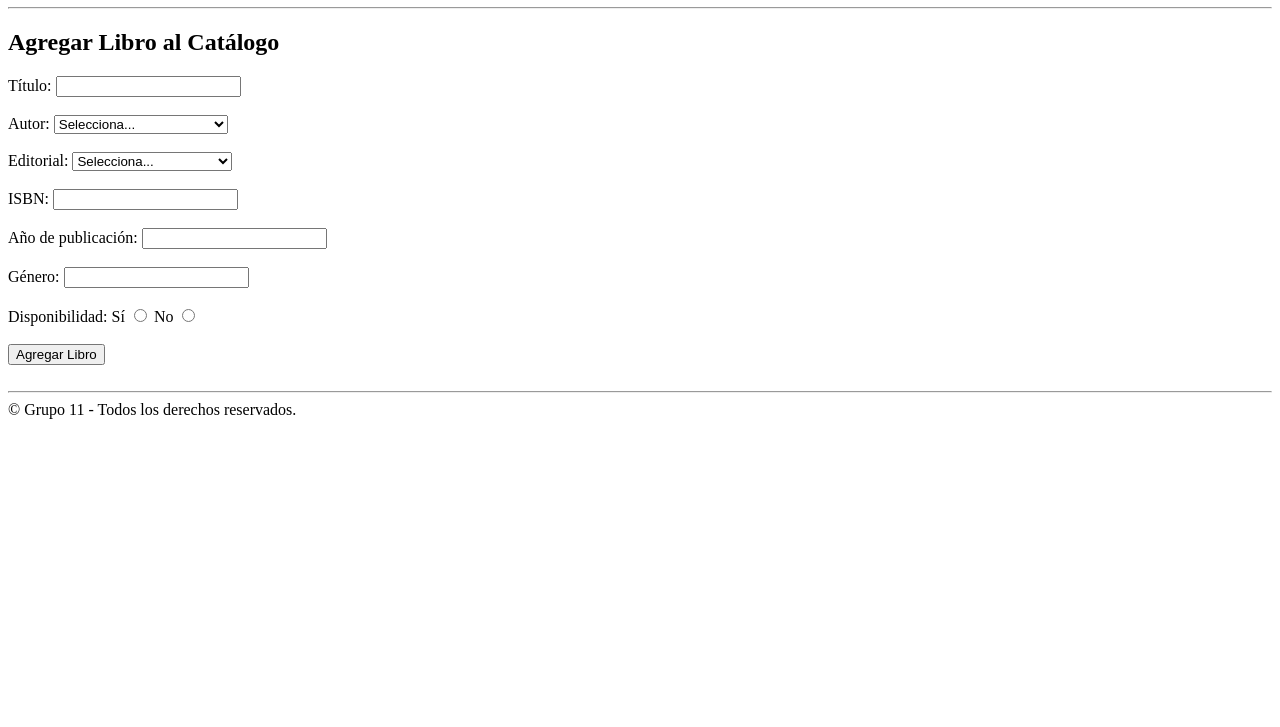
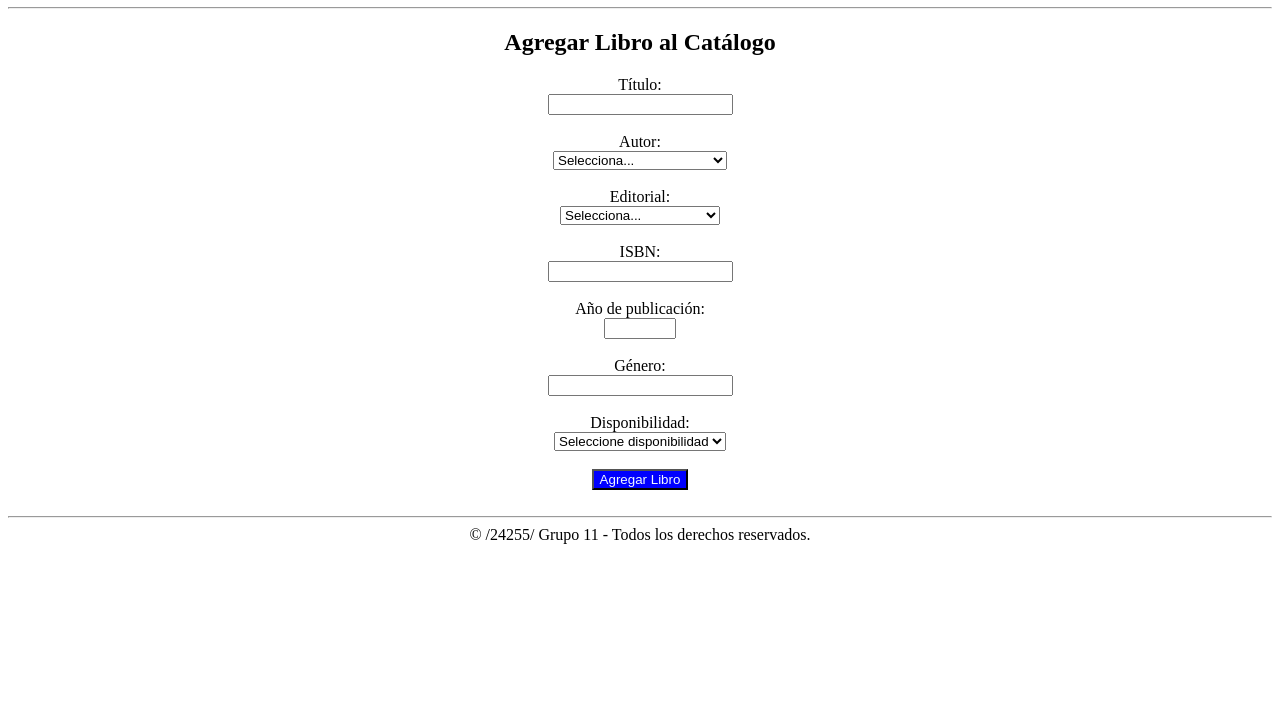
Before and after one commit to pablocesar912/integradorBackEnd, a plain HTML site: page front/newlibro.html in a window 1280 px wide. Shown: the part 73-800 px from the top of the page. Drawn offline with nearby package versions, Linux system fonts and the light colour scheme.

Commit message:
Detalles finales html

```diff
--- a/front/newlibro.html
+++ b/front/newlibro.html
@@ -9,20 +9,21 @@
 
 <body>
     <header>
-        <h1>- BIBLIOTECA 24255 -</h1>
+        <h1 style="text-align: end;">- BIBLIOTECA 24255 -</h1>
     </header>
 
     <hr>
-    <main>
+    <main style="text-align: center;">
         <h2>Agregar Libro al Catálogo</h2>
+
         <form id="crear-libro" class="formulario">
             <div>
-                <label for="titulo">Título:</label>
-                <input type="text" name="titulo" id="titulo" />
+                <label for="titulo">Título:</label><br>
+                <input type="text" name="titulo" id="titulo" required />
             </div> <br>
             <div>
-                <label for="autor">Autor:</label>
-                <select id="autor" name="autor">
+                <label for="autor">Autor:</label><br>
+                <select id="autor" name="autor" required>
                     <option value="">Selecciona...</option>
                     <option value="1">Gabriel García Márquez</option>
                     <option value="2">George Orwell</option>
@@ -36,8 +37,8 @@
                 </select>
             </div><br>
             <div>
-                <label for="editorial">Editorial:</label>
-                <select id="editorial" name="editorial">
+                <label for="editorial">Editorial:</label><br>
+                <select id="editorial" name="editorial" required>
                     <option value="">Selecciona...</option>
                     <option value="1">Editorial Sudamericana</option>
                     <option value="2">Penguin Books</option>
@@ -45,32 +46,34 @@
                 </select>
             </div><br>
             <div>
-                <label for="isbn">ISBN:</label>
-                <input type="text" name="isbn" id="isbn" />
+                <label for="isbn">ISBN:</label><br>
+                <input type="text" name="isbn" id="isbn" pattern="[0-9]{13}" title="El ISBN debe tener 13 cifras"
+                    required />
             </div><br>
             <div>
-                <label for="anio_publicacion">Año de publicación:</label>
-                <input type="number" name="anio_publicacion" id="anio_publicacion" />
+                <label for="anio_publicacion">Año de publicación:</label><br>
+                <input type="number" name="anio_publicacion" id="anio_publicacion" min="0" max="2024" required />
             </div><br>
             <div>
-                <label for="genero">Género:</label>
-                <input type="text" name="genero" id="genero" />
+                <label for="genero">Género:</label><br>
+                <input type="text" name="genero" id="genero" required />
             </div><br>
             <div>
-                <label for="disponibilidad">Disponibilidad:</label>
-                <label for="disponible"> Sí </label>
-                <input type="radio" id="disponible" name="disponible" value="true" />
-                <label for="disponible"> No </label>
-                <input type="radio" id="disponible" name="disponible" value="false" />
+                <label for="disponible">Disponibilidad:</label><br>
+                <select id="disponible" name="disponible" required>
+                    <option value="">Seleccione disponibilidad</option>
+                    <option value="true">Sí</option>
+                    <option value="false">No</option>
+                </select>
             </div><br>
             <div>
-                <button type="submit">Agregar Libro</button>
+                <button type="submit" style=" color: aliceblue; background-color: blue;">Agregar Libro</button>
             </div><br>
         </form>
     </main>
 
     <hr>
-    <footer>&copy; Grupo 11 - Todos los derechos reservados.</footer>
+    <footer style="text-align: center;">&copy; /24255/ Grupo 11 - Todos los derechos reservados.</footer>
 
     <!--   cargar el CDN de Axios -->
     <script src="https://cdn.jsdelivr.net/npm/axios/dist/axios.min.js"></script>
```
Also changed, not shown: front/index.html (+8 -5 lines).
